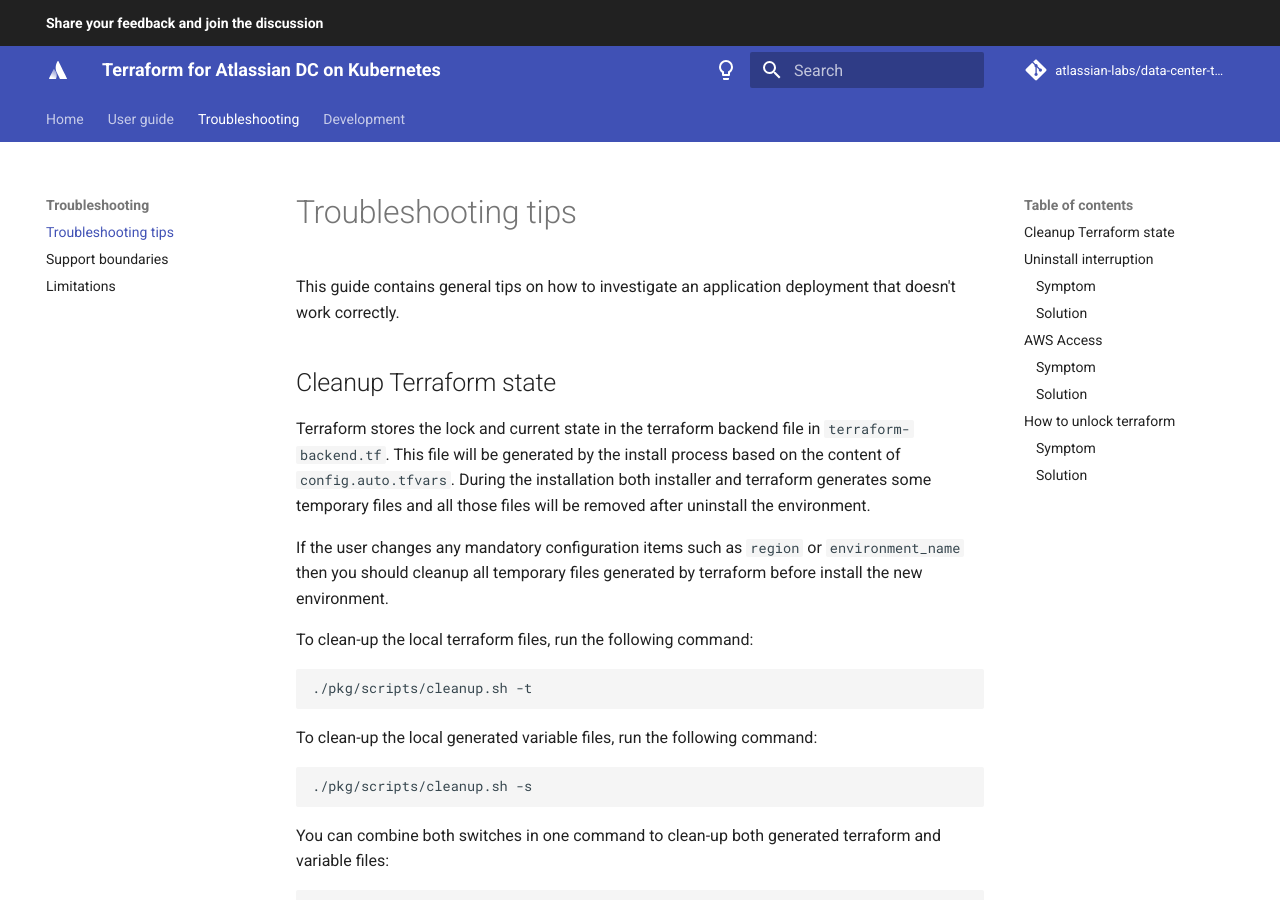
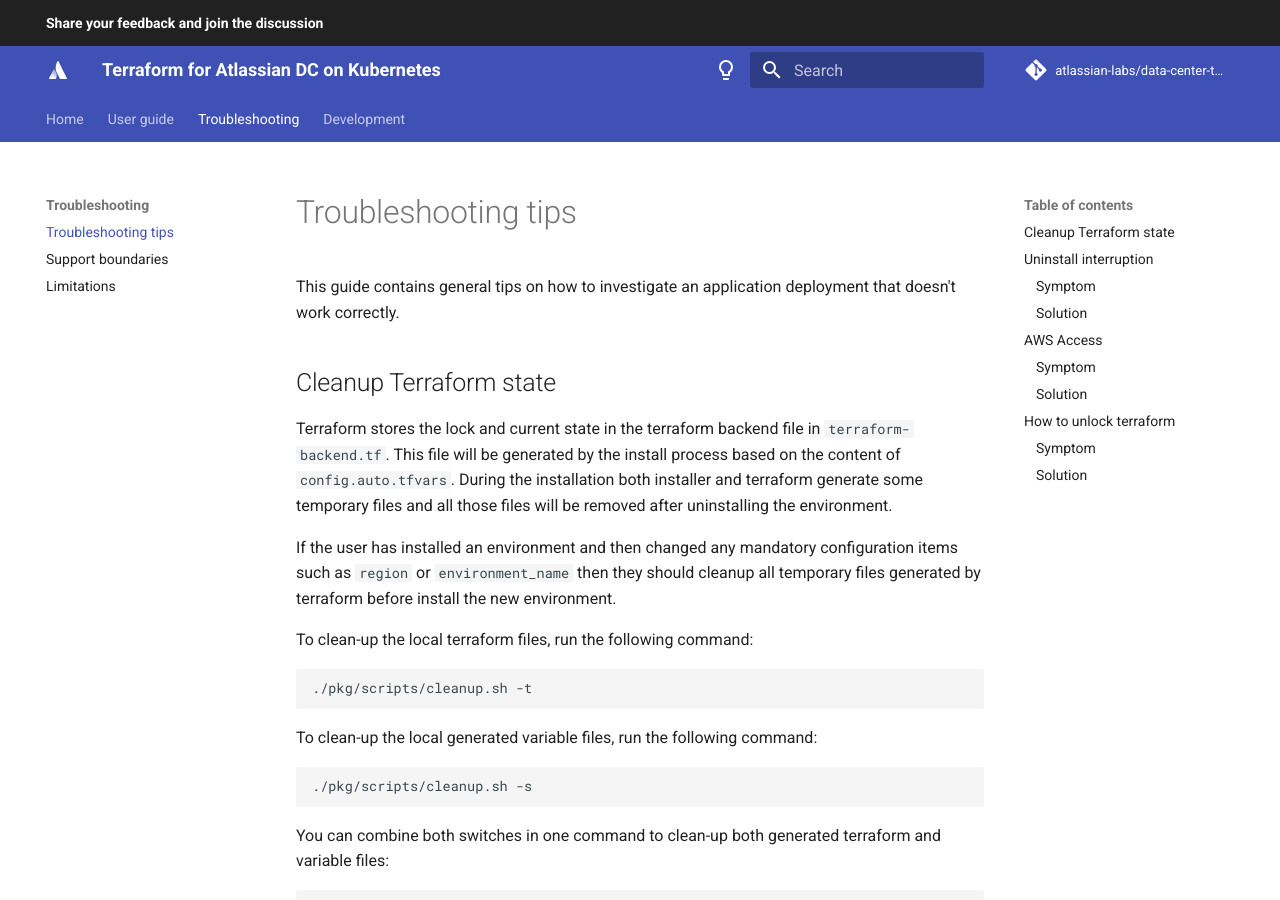
Before and after one commit to atlassian-labs/data-center-terraform, an MkDocs documentation site: the page built from docs/docs/troubleshooting/TROUBLESHOOTING.md, in a window 1280 px wide and 900 px high. Built offline with MkDocs 1.6.1 and Material for MkDocs 9.7.7, drawn with Linux system fonts in a browser that asks for light colours; comment, search, counter and statistics services are not loaded.

Commit message:
TFKUBE-135: fixed typo in documentation

```diff
--- a/docs/docs/troubleshooting/TROUBLESHOOTING.md
+++ b/docs/docs/troubleshooting/TROUBLESHOOTING.md
@@ -5,9 +5,9 @@
 ## Cleanup Terraform state
 Terraform stores the lock and current state in the terraform backend file in `terraform-backend.tf`.
 This file will be generated by the install process based on the content of `config.auto.tfvars`.
-During the installation both installer and terraform generates some temporary files and all those files will be removed after uninstall the environment.
+During the installation both installer and terraform generate some temporary files and all those files will be removed after uninstalling the environment.
 
-If the user changes any mandatory configuration items such as `region` or `environment_name` then you should
+If the user has installed an environment and then changed any mandatory configuration items such as `region` or `environment_name` then they should
 cleanup all temporary files generated by terraform before install the new environment.
 
 To clean-up the local terraform files, run the following command:
```
